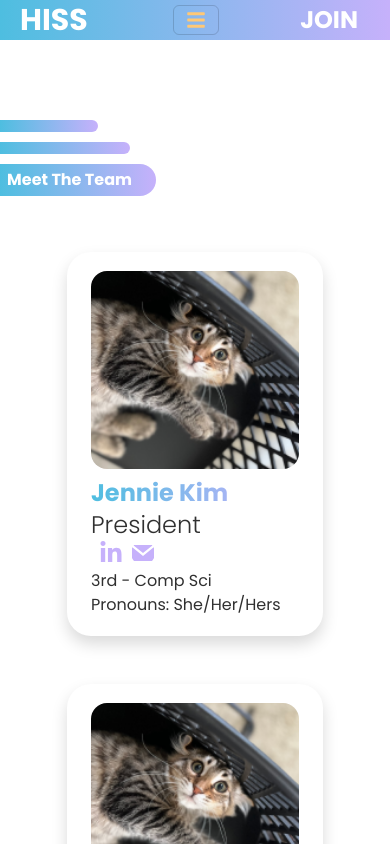
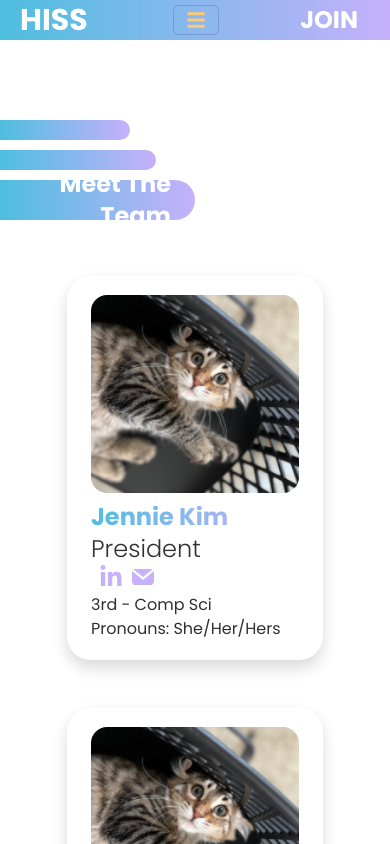
Before and after one commit to acm-ucr/hiss-website, a Next.js app: page /board in a window 390 px wide. Shown: the top 844 px of the page. Built offline with nearby package versions, Linux system fonts and the light colour scheme.

Commit message:
increased title size

```diff
--- a/src/components/Title.jsx
+++ b/src/components/Title.jsx
@@ -3,11 +3,11 @@ import React from "react";
 const Title = ({ title }) => {
   return (
     <div>
-      <div className="bg-gradient-to-r from-hiss-blue to-hiss-purple mb-2.5 mt-14 rounded-r-full h-3 sm:h-5 w-1/4 "></div>
-      <div className="bg-gradient-to-r from-hiss-blue to-hiss-purple mb-2.5 rounded-r-full h-3 sm:h-5 w-1/3"></div>
+      <div className="bg-gradient-to-r from-hiss-blue to-hiss-purple mb-2.5 mt-14 rounded-r-full h-5 sm:h-5 w-1/3 sm:w-1/4 "></div>
+      <div className="bg-gradient-to-r from-hiss-blue to-hiss-purple mb-2.5 rounded-r-full h-5 sm:h-5 w-2/5 sm:w-1/3"></div>
       <div
         className="text-white text-right font-poppins font-bold bg-gradient-to-r from-hiss-blue to-hiss-purple rounded-r-full
-        h-8 sm:text-3xl sm:h-16 w-2/5 pr-6 sm:pr-12 flex items-center justify-end"
+        h-10 text-2xl sm:text-3xl sm:h-14 w-1/2 sm:w-2/5 pr-6 sm:pr-12 flex items-center justify-end"
       >
         {title}
       </div>
```
